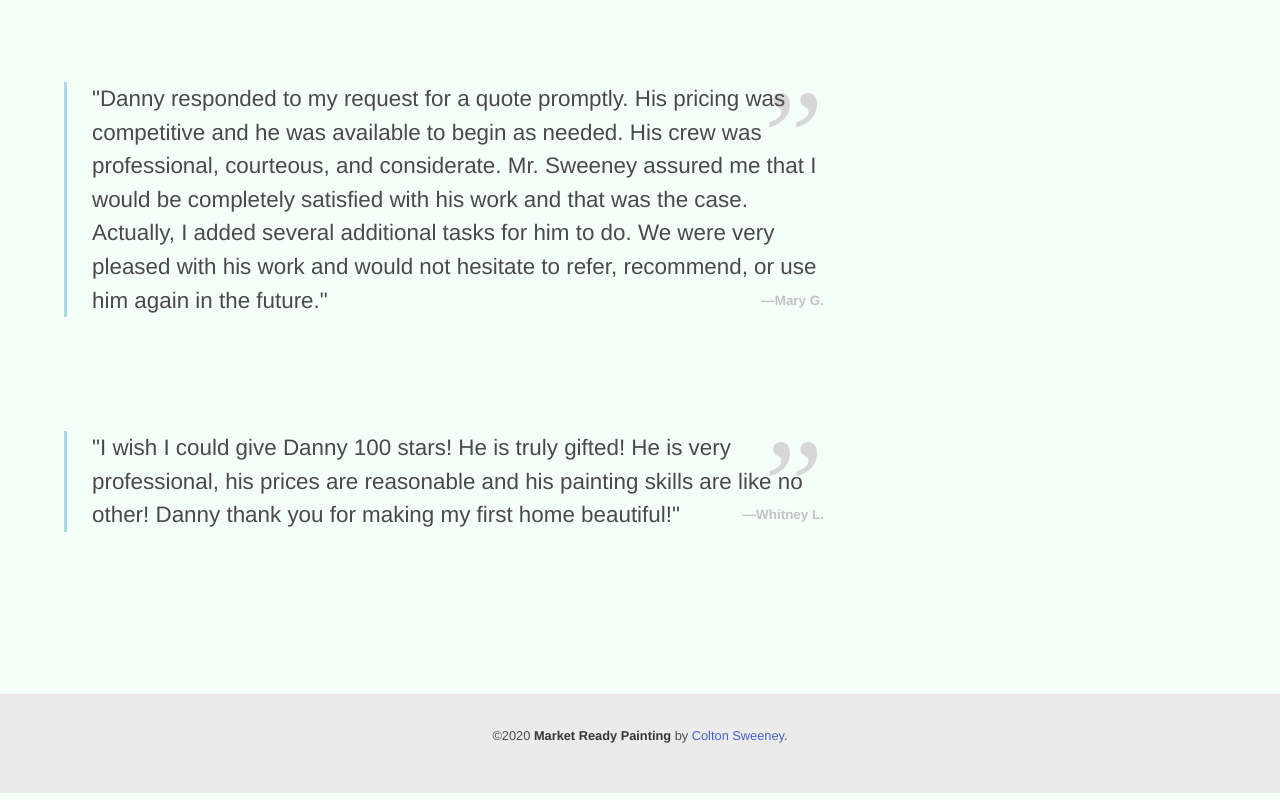
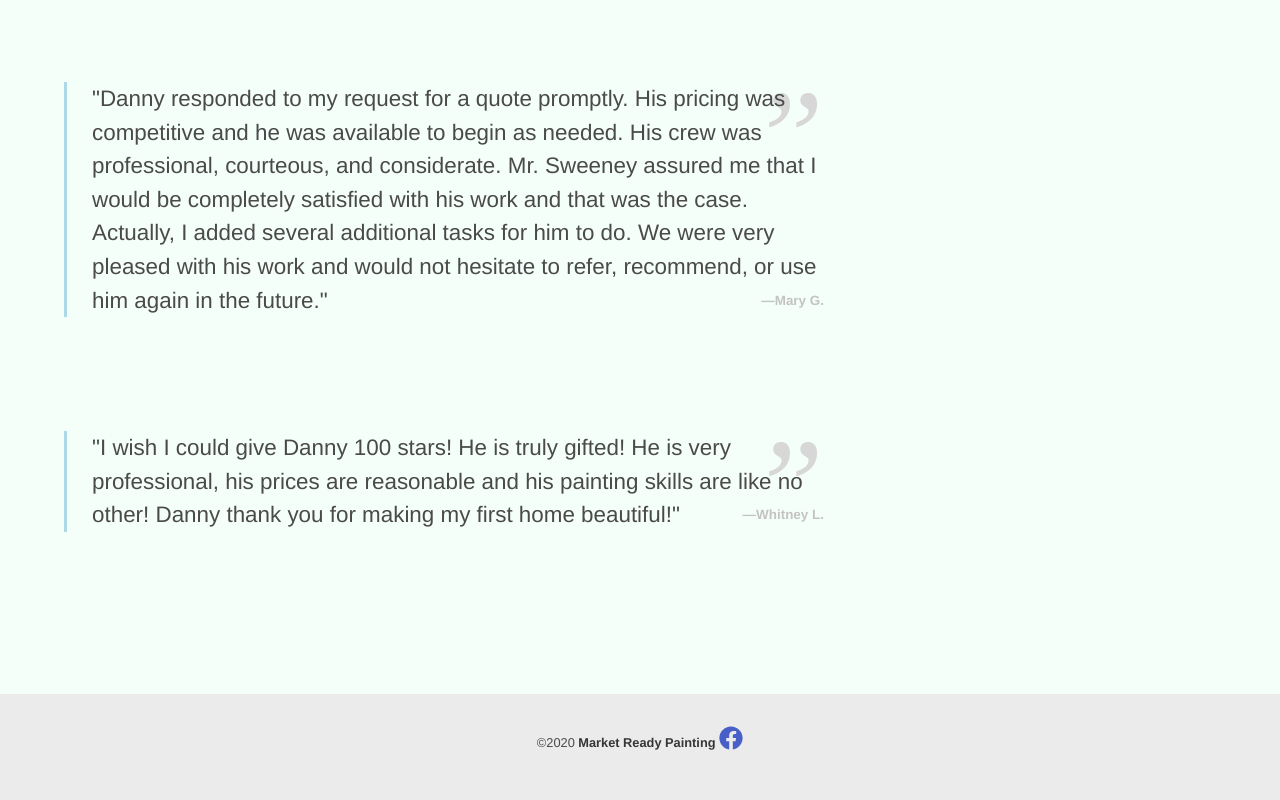
Before and after one commit to coltoncs/market-ready-painting, a React (Create React App) app: page / in a window 1280 px wide. Shown: the part 1519-2319 px from the top of the page. Built offline with nearby package versions, Linux system fonts and the light colour scheme.

Commit message:
remove footer branding

```diff
--- a/package.json
+++ b/package.json
@@ -5,6 +5,7 @@
   "homepage": "./",
   "dependencies": {
     "@fortawesome/fontawesome-svg-core": "^1.2.30",
+    "@fortawesome/free-brands-svg-icons": "^5.14.0",
     "@fortawesome/free-solid-svg-icons": "^5.14.0",
     "@fortawesome/react-fontawesome": "^0.1.11",
     "@testing-library/jest-dom": "^4.2.4",
--- a/src/components/Footer.js
+++ b/src/components/Footer.js
@@ -1,11 +1,13 @@
 import React from 'react';
+import { faFacebook } from "@fortawesome/free-brands-svg-icons";
+import { FontAwesomeIcon } from "@fortawesome/react-fontawesome";
 
 function Footer(){
     return(
         <footer className="footer">
             <div className="content has-text-centered">
                 <p>
-                    &copy;2020 <strong>Market Ready Painting</strong> by <a href="https://coltonsweeney.com" rel="noopener noreferrer">Colton Sweeney</a>.
+                    &copy;2020 <strong>Market Ready Painting</strong> <a href="https://www.facebook.com/MarketReadyPaintingNC" target="_blank" rel="noopener noreferrer"><FontAwesomeIcon className="social" icon={faFacebook}/></a>
                 </p>
             </div>
         </footer>
--- a/src/index.scss
+++ b/src/index.scss
@@ -8,12 +8,12 @@ $footer-background-color: hsl(0,0%,92%);
 $family-primary: 'Didact Gothic', sans-serif;
 $family-secondary: 'Arimo', sans-serif;
 
-.navbar {
-    background: rgba(0,0,0,0);
-}
-
 .footer {
     font-size: 0.8rem;
+
+    .social {
+        font-size: 1.5rem;
+    }
 }
 
 .content {
```
Also changed, not shown: src/utils/useWindowSize.js (added, +20 -0 lines), 1 other file (tests, documents, lock files or other folders).
